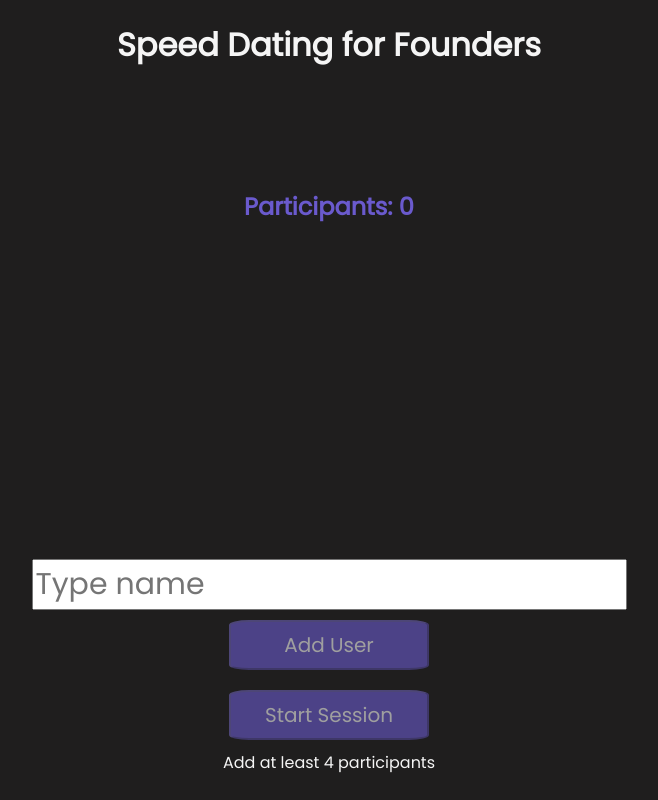
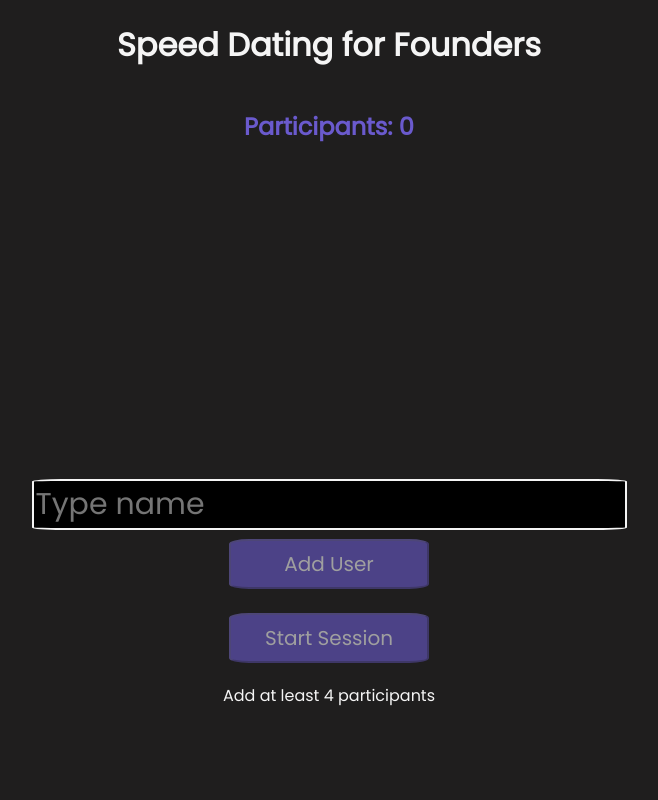
Before and after one commit to Gilchus/speed-dating-react, a React (Create React App) app: page / in a window 1280 px wide. Shown: the whole page, without its empty margins (311-969 px from the left). Built offline with nearby package versions, Linux system fonts and the light colour scheme.

Commit message:
Updated graphics

```diff
--- a/src/App.css
+++ b/src/App.css
@@ -4,6 +4,13 @@ body {
 }
 
 .App {
+  display: flex;
+  flex-direction: column;
+  align-items: center;
+}
+
+.Title {
+  margin-bottom: 20px;
   display: flex;
   flex-direction: column;
   align-items: center;
@@ -45,6 +52,12 @@ h1 {
   margin: 10px;
 }
 
+.MatchingsContent {
+  display: flex;
+  flex-direction: column;
+  align-items: center;
+}
+
 .Content {
   display: flex;
   flex-direction: column;
@@ -57,6 +70,11 @@ h1 {
   align-items: center;
 }
 
+.MinParticipantsHint {
+  text-align: center;
+  margin-top: 0px;
+}
+
 button {
   color: whitesmoke;
   background-color: slateblue;
@@ -64,8 +82,8 @@ button {
   width: 200px;
   font-size: 20px;
   font-family: "Poppins", sans-serif;
-  margin-top: 10px;
-  margin-bottom: 10px;
+  margin-top: 4px;
+  margin-bottom: 20px;
   transition: background-color, 0.2s;
   border-radius: 10%;
 }
@@ -79,21 +97,25 @@ button:disabled {
   opacity: 0.6;
 }
 
-.MinParticipantsHint {
-  text-align: center;
-  margin-top: 0;
-}
-
 input {
   font-family: "Poppins", sans-serif;
   font-weight: 100;
   font-size: 30px;
+  color: whitesmoke;
+  background-color: rgb(0, 0, 0);
+  border-color: rgb(0, 0, 0);
+  border-radius: 5%;
+  border: 2px solid;
+  margin-bottom: 5px;
 }
 
 .InputError {
   color: red;
 }
 
+.StartScreen {
+}
+
 .UserCounter {
   color: slateblue;
 }
--- a/src/App.js
+++ b/src/App.js
@@ -162,7 +162,7 @@ function App() {
         </p>
       ));
     }
-    content = <div>{matchingsContent}
+    content = <div className="MatchingsContent">{matchingsContent}
     <Button
           text="Next Round"
           onClick={() => {
@@ -170,11 +170,20 @@ function App() {
           }}
         ></Button></div>;
   }
-} else {}
+} else {
+    content = <div className="StartScreen">
+    <Button
+      text="Play">
+      onClick={() => {
+            setSessionStarted(sessionStarted = true);
+          }}
+    </Button>
+  </div>
+}
 
   return (
     <div className="App">
-      <h1>Speed Dating for Founders</h1>
+      <h1 className="Title">Speed Dating for Founders</h1>
       {content}
     </div>
   );
```
Also changed, not shown: 1 other file (tests, documents, lock files or other folders).
